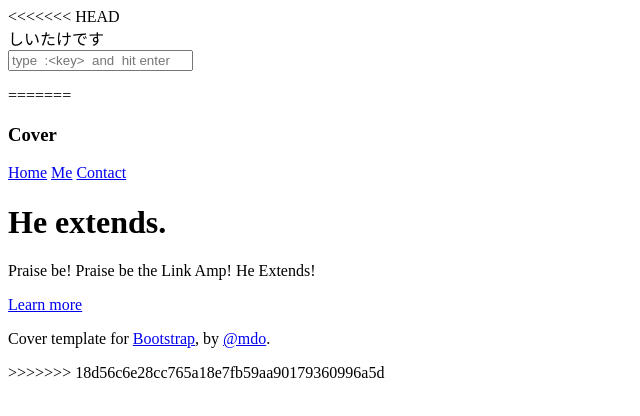
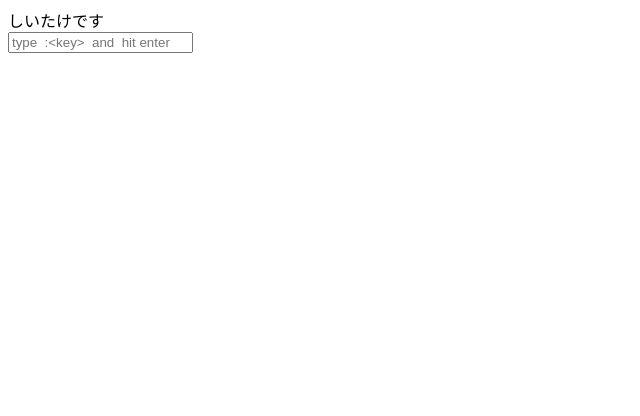
Before and after one commit to memen10/memen10.github.io, a plain HTML site: page index.html in a window 1280 px wide. Shown: the whole page, without its empty margins (0-640 px from the left). Drawn offline with nearby package versions, Linux system fonts and the light colour scheme.

Commit message:
rm my_history

```diff
--- a/index.html
+++ b/index.html
@@ -3,10 +3,9 @@
   <head>
     <meta charset="utf-8">
     <title>Startpage</title>
-    <link rel="stylesheet" type="text/css" href="style.css">
+    <link rel="stylesheet" type="text/css" href="./css/style.css">
     <link rel="icon" href="favicon.ico">
   </head>
-<<<<<<< HEAD
   <body onload="document.body.style.opacity='1'">
     <div id="container">
       <div id="blocked">
@@ -21,39 +20,9 @@
           </div>
         </div>
       </div>
-=======
-
-  <body class="text-center">
-
-    <div class="cover-container d-flex h-100 p-3 mx-auto flex-column">
-      <header class="masthead mb-auto">
-        <div class="inner">
-          <h3 class="masthead-brand">Cover</h3>
-          <nav class="nav nav-masthead justify-content-center">
-            <a class="nav-link active" href="#">Home</a>
-            <a class="nav-link" href="./html/me.html">Me</a>
-            <a class="nav-link" href="./html/contact.html">Contact</a>
-          </nav>
-        </div>
-      </header>
-
-      <main role="main" class="inner cover">
-        <h1 class="cover-heading">He extends.</h1>
-        <p class="lead"> Praise be! Praise be the Link Amp! He Extends!</p>
-        <p class="lead">
-          <a href="#" class="btn btn-lg btn-secondary">Learn more</a>
-        </p>
-      </main>
-
-      <footer class="mastfoot mt-auto">
-        <div class="inner">
-          <p>Cover template for <a href="https://getbootstrap.com/">Bootstrap</a>, by <a href="https://twitter.com/mdo">@mdo</a>.</p>
-        </div>
-      </footer>
->>>>>>> 18d56c6e28cc765a18e7fb59aa90179360996a5d
     </div>
-    <script type="text/javascript" src="jquery.min.js"></script>
-    <script type="text/javascript" src="main.js"></script>
-    <script type="text/javascript" src="tinycolor.js"></script>
+    <script type="text/javascript" src="./js/libs/jquery.min.js"></script>
+    <script type="text/javascript" src="./js/main.js"></script>
+    <script type="text/javascript" src="./js/libs/tinycolor.js"></script>
   </body>
 </html>
```
